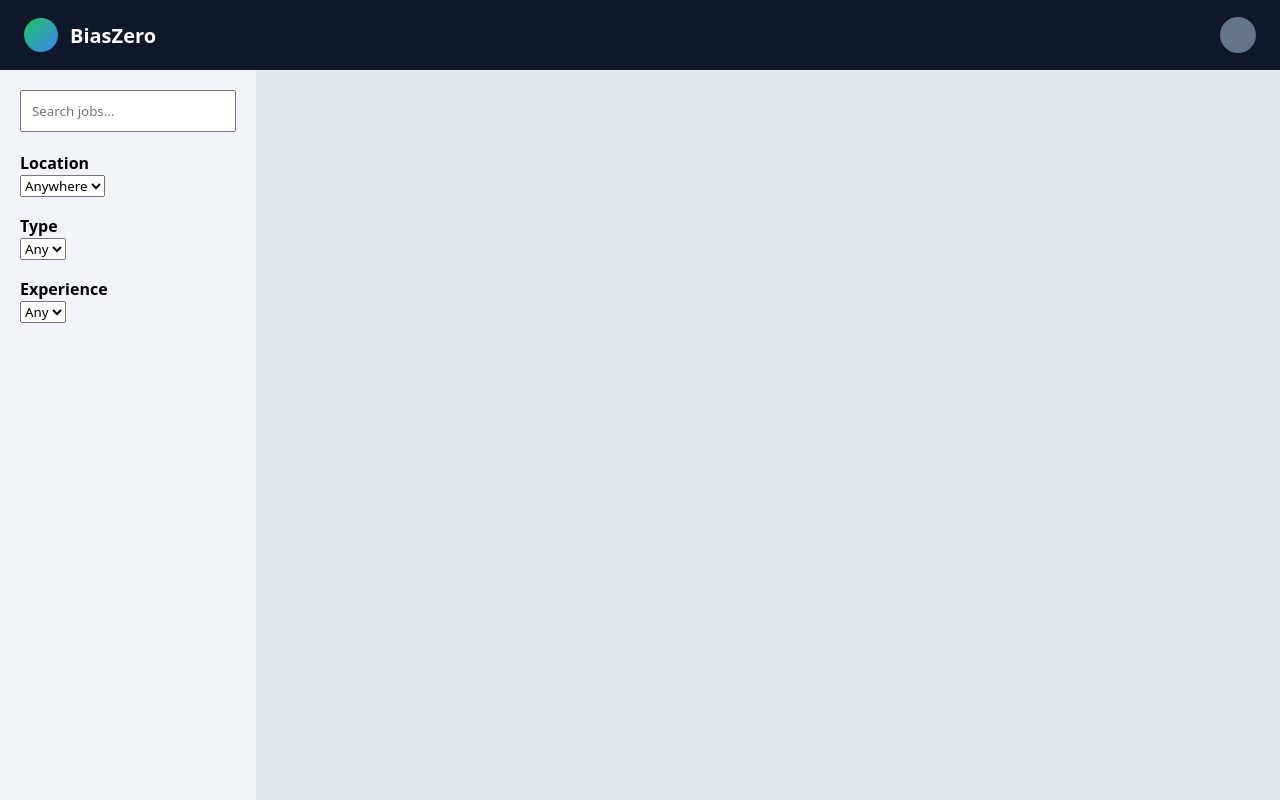
After one commit to TheAnekar/BiasZero.ai, a Flask app: page /landing in a window 1280 px wide. The commit adds this page. Run offline with Flask 3, Linux system fonts and the light colour scheme; the visitor is signed in with stand-in values (Sample User, id 1); data that the repository does not hold is empty.

Commit message:
Landing Page Added

```diff
--- a/app.py
+++ b/app.py
@@ -226,7 +226,9 @@ def submit_resume():
     else:
         resumes.insert_one(data)
     flash('Profile updated successfully!', 'success')
-    return redirect(url_for('profile', mode='view'))
+    return redirect(url_for('landing'))
+
+
 
 @app.route('/job_desc', methods=['GET'])
 def job_desc():
@@ -261,5 +263,29 @@ def submit_job():
     flash('Job description submitted successfully!', 'success')
     return redirect(url_for('job_desc'))
 
+@app.route('/landing')
+def landing():
+
+    if 'user_id' not in session:
+        return redirect(url_for('login'))
+
+    jobs = list(db.job_descriptions.find())
+
+    return render_template(
+        "landing.html",
+        jobs=jobs
+    )
+
+@app.route('/user_profile')
+def user_profile():
+
+    if 'user_id' not in session:
+        return redirect(url_for('login'))
+
+    resume = resumes.find_one({'user_id': session['user_id']})
+
+    return render_template('user_profile.html', resume=resume)
+
+
 if __name__ == '__main__':
     app.run(debug=True)
--- /dev/null
+++ b/static/css/landing.css
@@ -0,0 +1,121 @@
+*{
+    margin:0;
+    padding:0;
+    box-sizing:border-box;
+    font-family: system-ui, -apple-system, sans-serif;
+}
+
+/* ===== Top Bar ===== */
+
+.topbar{
+    position:sticky;
+    top:0;
+    height:70px;
+    background:#0f172a;
+    color:white;
+
+    display:flex;
+    justify-content:space-between;
+    align-items:center;
+
+    padding:0 24px;
+    z-index:999;
+}
+
+.logo-area{
+    display:flex;
+    align-items:center;
+    gap:12px;
+}
+
+.logo-circle{
+    width:34px;
+    height:34px;
+    border-radius:50%;
+    background:linear-gradient(135deg,#22c55e,#3b82f6);
+}
+
+.brand{
+    font-size:20px;
+    font-weight:600;
+}
+
+.profile-icon{
+    width:36px;
+    height:36px;
+    border-radius:50%;
+    background:#64748b;
+    cursor:pointer;
+}
+
+
+/* ===== Layout ===== */
+
+.layout{
+    display:flex;
+    height:calc(100vh - 70px);
+}
+
+/* Sidebar */
+
+.sidebar{
+    width:20%;
+    min-width:240px;
+    background:#f1f5f9;
+    padding:20px;
+    overflow-y:auto;
+}
+
+.search{
+    width:100%;
+    padding:10px;
+    margin-bottom:20px;
+}
+
+.filter{
+    margin-bottom:18px;
+}
+
+/* Job Area */
+
+.job-area{
+    width:80%;
+    overflow-y:auto;
+    padding:24px;
+    background:#e2e8f0;
+}
+
+.job-grid{
+    display:grid;
+    grid-template-columns:repeat(auto-fill,minmax(260px,1fr));
+    gap:18px;
+}
+
+/* Cards */
+
+.job-card{
+    background:white;
+    padding:16px;
+    border-radius:12px;
+    box-shadow:0 4px 10px rgba(0,0,0,0.08);
+    transition:.2s;
+}
+
+.job-card:hover{
+    transform:translateY(-4px);
+}
+
+.company{
+    font-weight:600;
+    margin-top:6px;
+}
+
+.location{
+    font-size:14px;
+    color:#64748b;
+}
+
+.snippet{
+    margin-top:10px;
+    font-size:14px;
+}
--- /dev/null
+++ b/static/js/landing.js
@@ -0,0 +1,4 @@
+
+function goToProfile(){
+    window.location.href = "/user_profile";
+}
--- /dev/null
+++ b/templates/landing.html
@@ -0,0 +1,81 @@
+<!DOCTYPE html>
+<html lang="en">
+<head>
+    <meta charset="UTF-8">
+    <meta name="viewport" content="width=device-width, initial-scale=1.0">
+    <title>BiasZero | Explore</title>
+
+    <link rel="stylesheet" href="{{ url_for('static', filename='css/landing.css') }}">
+</head>
+
+<body>
+
+<!-- ================= TOP BAR ================= -->
+<header class="topbar">
+    <div class="logo-area">
+        <div class="logo-circle"></div>
+        <span class="brand">BiasZero</span>
+    </div>
+
+    <div class="profile-area">
+        <div class="profile-icon" onclick="goToProfile()"></div>
+    </div>
+</header>
+
+
+<!-- ================= MAIN LAYOUT ================= -->
+<div class="layout">
+
+    <!-- LEFT FILTER PANEL -->
+    <aside class="sidebar">
+
+        <input type="text" class="search" placeholder="Search jobs...">
+
+        <div class="filter">
+            <h4>Location</h4>
+            <select>
+                <option>Anywhere</option>
+            </select>
+        </div>
+
+        <div class="filter">
+            <h4>Type</h4>
+            <select>
+                <option>Any</option>
+            </select>
+        </div>
+
+        <div class="filter">
+            <h4>Experience</h4>
+            <select>
+                <option>Any</option>
+            </select>
+        </div>
+
+    </aside>
+
+
+    <!-- RIGHT JOB GRID -->
+    <main class="job-area">
+
+        <div class="job-grid">
+
+            {% for job in jobs %}
+            <div class="job-card">
+                <h3>{{ job.title }}</h3>
+                <p class="company">{{ job.company }}</p>
+                <p class="location">{{ job.location }}</p>
+                <p class="snippet">{{ job.summary }}</p>
+            </div>
+            {% endfor %}
+
+        </div>
+
+    </main>
+
+</div>
+
+<script src="{{ url_for('static', filename='js/landing.js') }}"></script>
+
+</body>
+</html>
--- a/templates/profile.html
+++ b/templates/profile.html
@@ -60,7 +60,8 @@
 
 
         <div class="form-container">
-            <form id="resumeForm" method="POST" action="/submit">
+            <form id="resumeForm" method="POST" action="{{ url_for('submit_resume') }}"
+>
 
 
                 <div class="form-step active" data-step="1">
```
